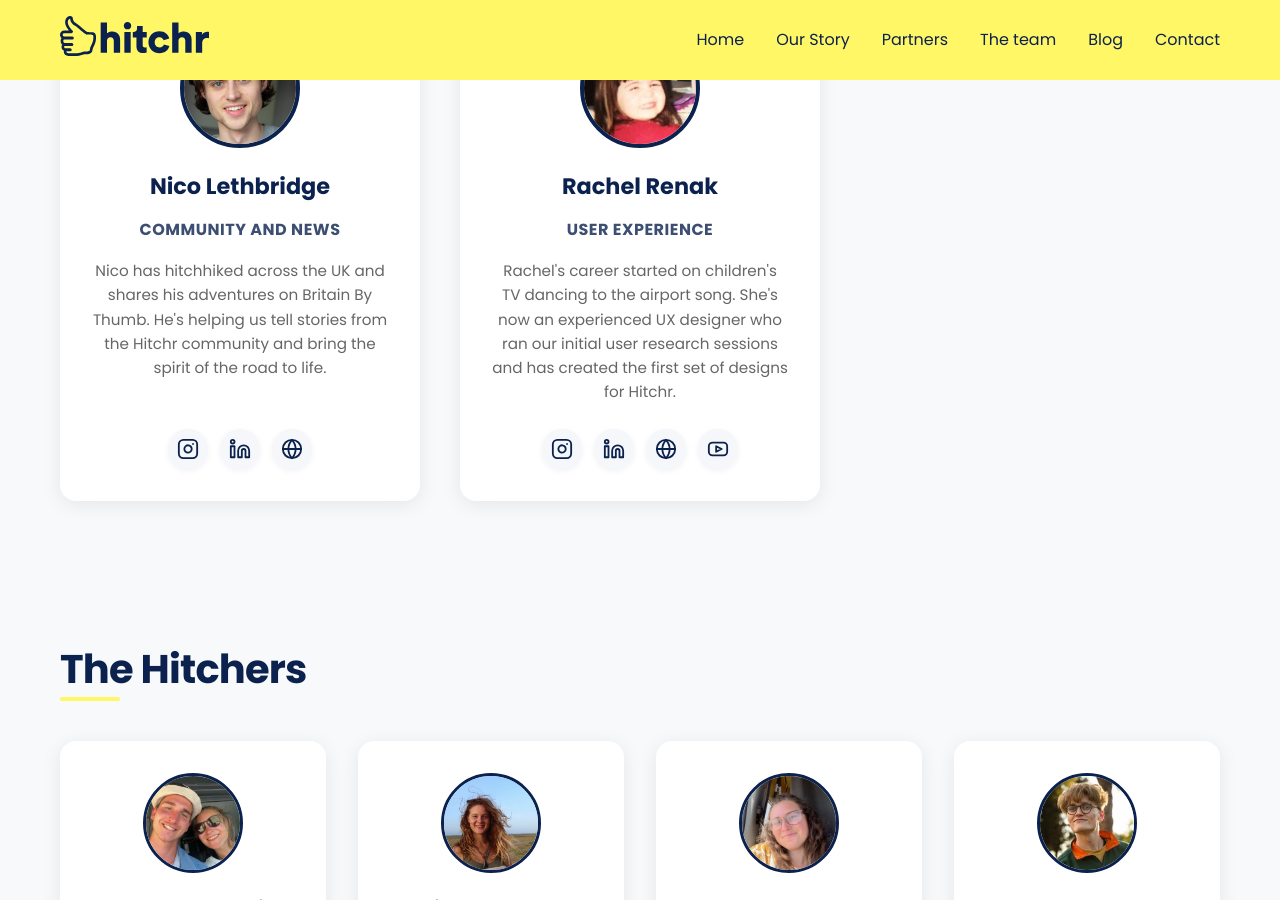
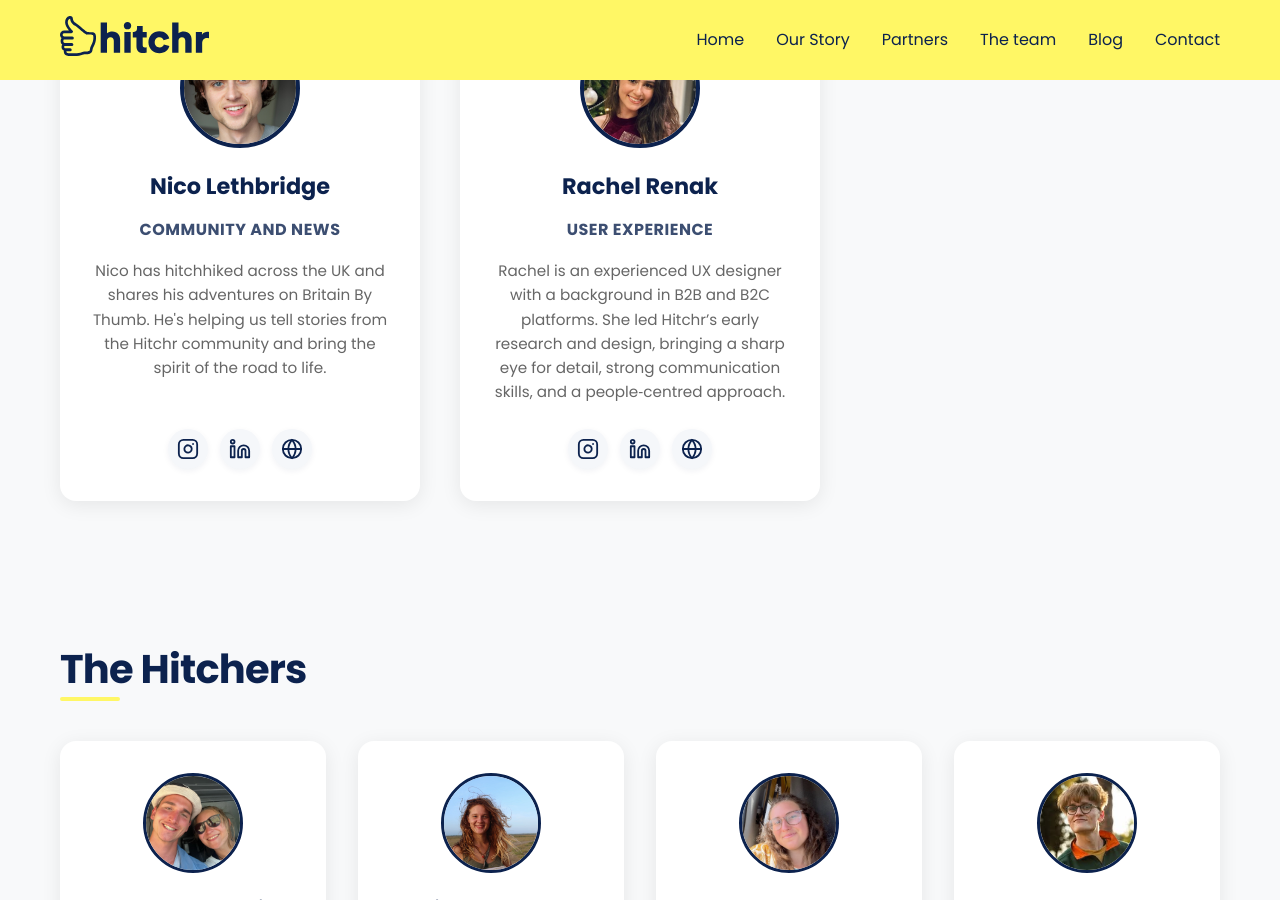
Before and after one commit to hitchrworld/hitchrworld.github.io, a Jekyll site: the page built from team.html, in a window 1280 px wide and 900 px high, scrolled down 1904 px. Built offline with Jekyll 4.4.1, drawn with Linux system fonts in a browser that asks for light colours.

Commit message:
Update Rachel Renak's profile in team.html with a revised bio for clarity and detail, and replace her profile image with an updated version for better representation.

```diff
--- a/team.html
+++ b/team.html
@@ -101,12 +101,11 @@ title: Meet the Team
                 </div>
                 <h3>Rachel Renak</h3>
                 <p class="member-role">User Experience</p>
-                <p class="member-bio">Rachel's career started on children's TV dancing to the airport song. She's now an experienced UX designer who ran our initial user research sessions and has created the first set of designs for Hitchr.</p>
+                <p class="member-bio">Rachel is an experienced UX designer with a background in B2B and B2C platforms. She led Hitchr’s early research and design, bringing a sharp eye for detail, strong communication skills, and a people‑centred approach.</p>
                 <div class="member-socials">
                     <a href="https://www.instagram.com/rjrenak.creative/?hl=en" target="_blank" aria-label="Instagram" class="hitcher-icon"><svg width="22" height="22" viewBox="0 0 24 24" fill="none" stroke="currentColor" stroke-width="2" stroke-linecap="round" stroke-linejoin="round"><rect x="2" y="2" width="20" height="20" rx="5" ry="5"></rect><path d="M16 11.37A4 4 0 1 1 12.63 8 4 4 0 0 1 16 11.37z"></path><line x1="17.5" y1="6.5" x2="17.51" y2="6.5"></line></svg></a>
                     <a href="https://www.linkedin.com/in/rachel-renak/" target="_blank" aria-label="LinkedIn" class="hitcher-icon"><svg width="22" height="22" viewBox="0 0 24 24" fill="none" stroke="currentColor" stroke-width="2" stroke-linecap="round" stroke-linejoin="round"><path d="M16 8a6 6 0 0 1 6 6v7h-4v-7a2 2 0 0 0-2-2 2 2 0 0 0-2 2v7h-4v-7a6 6 0 0 1 6-6z"></path><rect x="2" y="9" width="4" height="12"></rect><circle cx="4" cy="4" r="2"></circle></svg></a>
                     <a href="https://rachelrenak.wixsite.com/myportfolio" target="_blank" aria-label="Website" class="hitcher-icon"><svg width="22" height="22" viewBox="0 0 24 24" fill="none" stroke="currentColor" stroke-width="2" stroke-linecap="round" stroke-linejoin="round"><circle cx="12" cy="12" r="10"></circle><line x1="2" y1="12" x2="22" y2="12"></line><path d="M12 2a15.3 15.3 0 0 1 4 10 15.3 15.3 0 0 1-4 10 15.3 15.3 0 0 1-4-10 15.3 15.3 0 0 1 4-10z"></path></svg></a>
-                    <a href="https://www.youtube.com/watch?v=pKnOdvkaIrU" target="_blank" aria-label="YouTube" class="hitcher-icon"><svg width="22" height="22" viewBox="0 0 24 24" fill="none" stroke="currentColor" stroke-width="2" stroke-linecap="round" stroke-linejoin="round"><rect x="2" y="5" width="20" height="14" rx="4" ry="4"></rect><polygon points="10 9 16 12 10 15 10 9"></polygon></svg></a>
                 </div>
             </div>
         </div>
```
Also changed, not shown: assets/images/team/rachel.jpeg.
